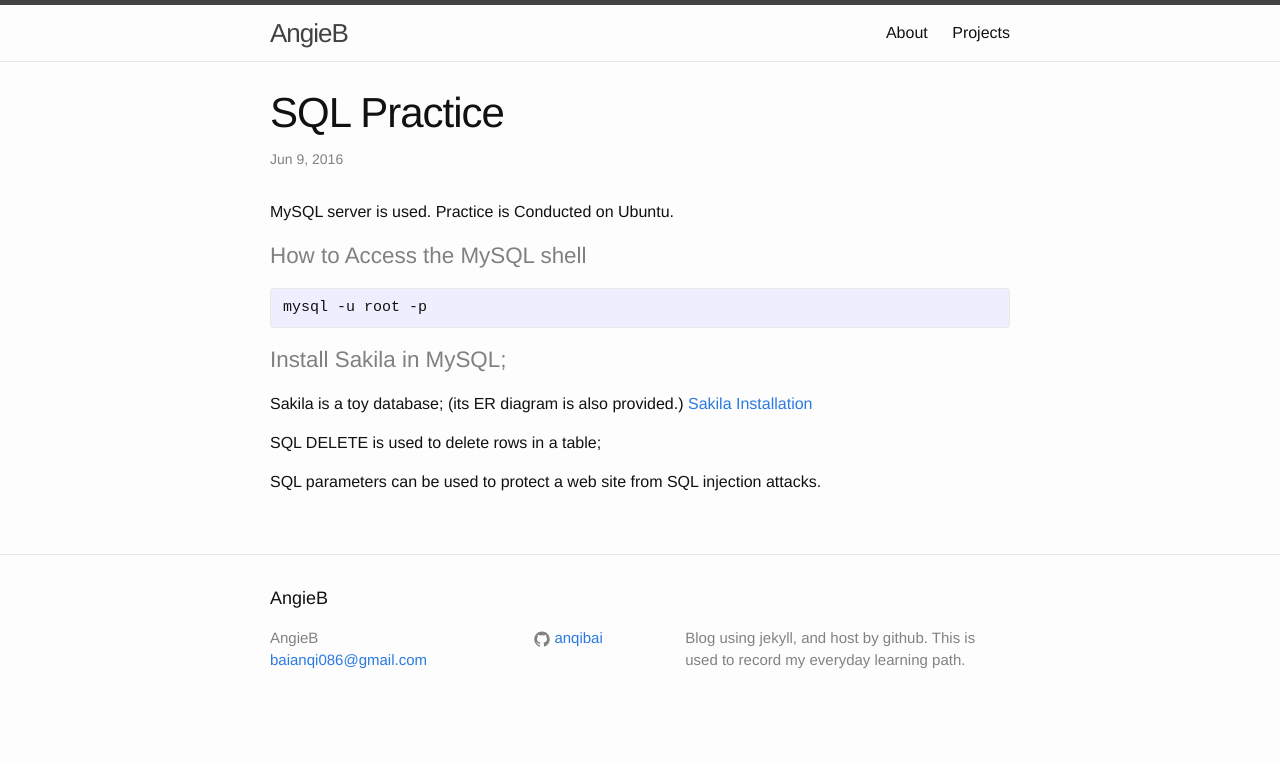
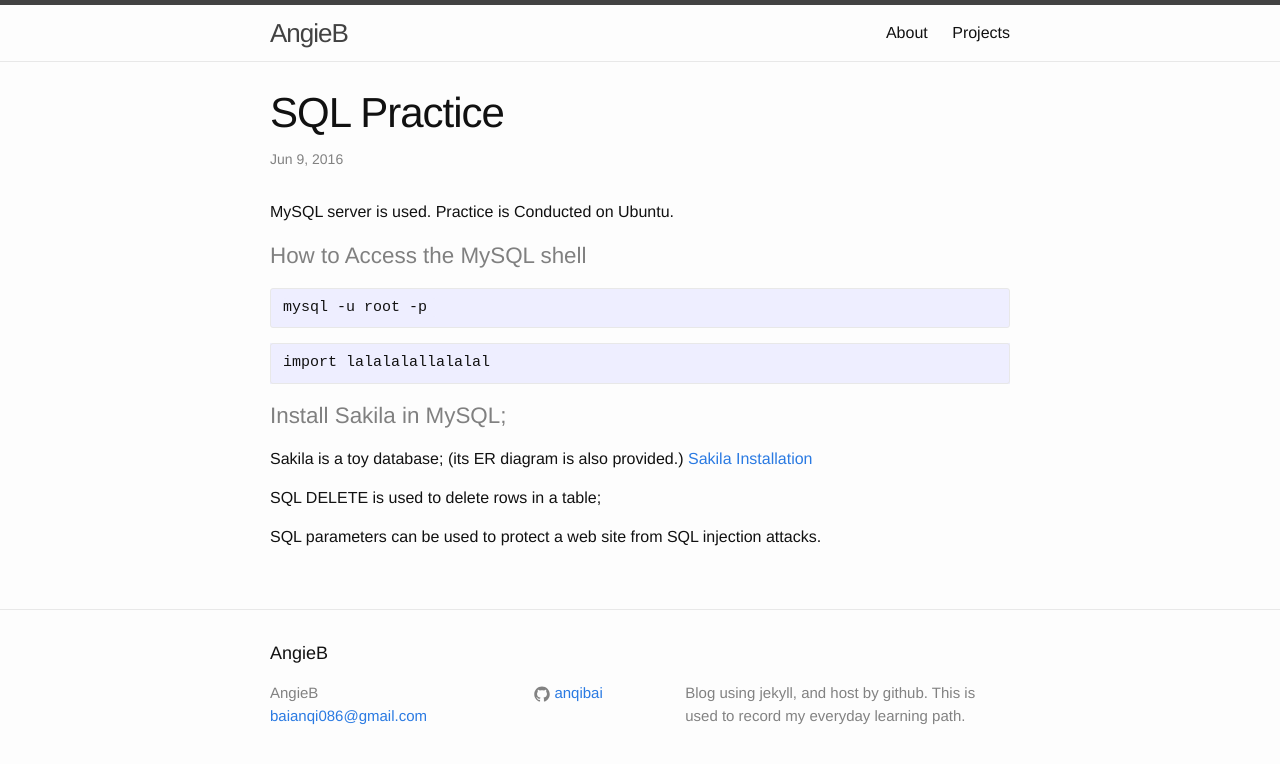
Before and after one commit to AnqiBai/AnqiBai.github.io, a Jekyll site: the page built from _posts/2016-06-09-SQL-Practice.md, in a window 1280 px wide. Shown: the top 764 px of the page. Built offline with Jekyll 4.4.1, drawn with Linux system fonts in a browser that asks for light colours.

Commit message:
Add comment syntax and code highlight shortcut.

```diff
--- a/_posts/2016-06-09-SQL-Practice.md
+++ b/_posts/2016-06-09-SQL-Practice.md
@@ -10,9 +10,23 @@
 How to Access the MySQL shell
 {: style="color:gray; font-size: 140%;"}
 
-{% highlight mysql %}
+[comment]: <> (This is a comment, it will not be included)
+
+<!--
+	{% highlight mysql %}
+ mysql -u root -p
+ {% endhighlight %}
+
+ // This highlight code snippet has been commented out.
+-->
+
+~~~ SQL
 mysql -u root -p
-{% endhighlight %}
+~~~
+
+~~~ python
+import lalalalallalalal
+~~~
 
 Install Sakila in MySQL;
 {: style="color:gray; font-size: 140%;"}
```
